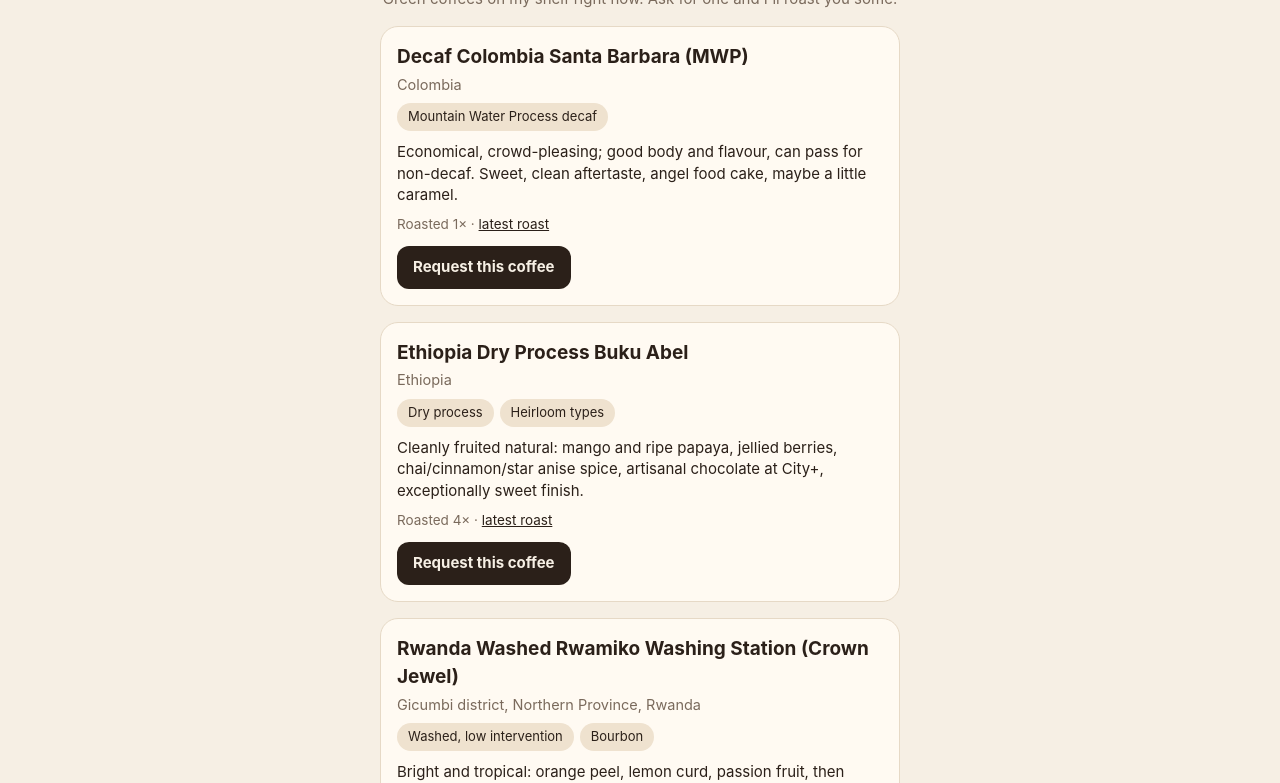
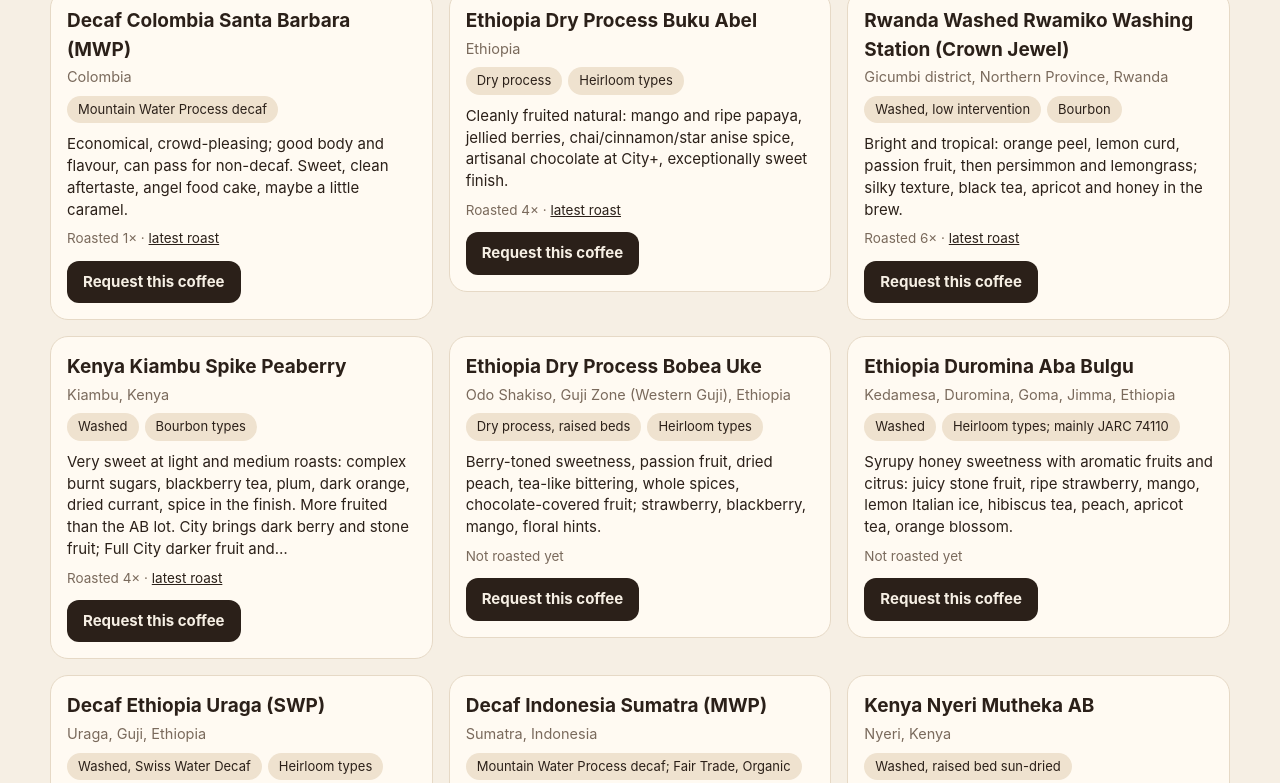
Before and after one commit to swoolf/coffee, a plain HTML site: page index.html in a window 1280 px wide. Shown: the part 219-1002 px from the top of the page. Drawn offline with Linux system fonts and the light colour scheme.

Commit message:
Roasts updated (42)

```diff
--- a/index.html
+++ b/index.html
@@ -45,7 +45,7 @@ svg{display:block;width:100%;height:auto;overflow:visible}
 .foot a{color:var(--dim)}
 .video{display:block;text-align:center;margin:14px auto 0;max-width:320px;padding:12px 16px;border-radius:99px;background:var(--card);border:1px solid var(--line);color:var(--ink);font-weight:600;text-decoration:none}
 .list a{color:var(--ink)}.list em a{color:var(--dim);font-size:13px}
-.cname{font-size:19px;font-weight:700;margin:0}.cwhere{color:var(--dim);margin:2px 0 8px;font-size:14.5px}.cnotes{margin:10px 0 0;font-size:15px;line-height:1.45}.cmeta{color:var(--dim);font-size:13.5px;margin:8px 0 0}.cmeta a{color:var(--ink)}.shelf .chips{margin:0}.rq,.form button{margin-top:12px;font:inherit;font-weight:650;font-size:15px;padding:10px 16px;border-radius:12px;border:0;background:var(--ink);color:var(--bg);cursor:pointer}.form button:disabled{opacity:.5}.form{display:flex;flex-direction:column;gap:8px;margin-top:10px}.form input,.form textarea{font:inherit;font-size:16px;padding:10px 12px;border-radius:12px;border:1.5px solid var(--line);background:var(--bg);color:var(--ink)}.form textarea{min-height:80px;resize:vertical}.form button{align-self:flex-start;margin-top:2px}.hp{position:absolute;left:-9999px;width:1px;height:1px;opacity:0}.thanks{margin:12px 0 0;font-weight:600}
+.cname{font-size:19px;font-weight:700;margin:0}.cwhere{color:var(--dim);margin:2px 0 8px;font-size:14.5px}.cnotes{margin:10px 0 0;font-size:15px;line-height:1.45}.cmeta{color:var(--dim);font-size:13.5px;margin:8px 0 0}.cmeta a{color:var(--ink)}.shelf .chips{margin:0}.rq,.form button{margin-top:12px;font:inherit;font-weight:650;font-size:15px;padding:10px 16px;border-radius:12px;border:0;background:var(--ink);color:var(--bg);cursor:pointer}.form button:disabled{opacity:.5}.form{display:flex;flex-direction:column;gap:8px;margin-top:10px}.form input,.form textarea{font:inherit;font-size:16px;padding:10px 12px;border-radius:12px;border:1.5px solid var(--line);background:var(--bg);color:var(--ink)}.form textarea{min-height:80px;resize:vertical}.form button{align-self:flex-start;margin-top:2px}@media (min-width:760px){body.listpage .wrap{max-width:1180px}body.listpage{padding:24px 28px 48px}.shelfgrid{display:grid;grid-template-columns:repeat(2,minmax(0,1fr));gap:16px;align-items:start;margin-bottom:28px}.shelfgrid .card{margin-top:0}.rgroups{columns:2;column-gap:16px}.rgroups .card{break-inside:avoid;display:inline-block;width:100%;box-sizing:border-box;margin:0 0 16px}body.listpage .logo{width:96px;height:96px}}@media (min-width:1100px){.shelfgrid{grid-template-columns:repeat(3,minmax(0,1fr))}.rgroups{columns:3}}.hp{position:absolute;left:-9999px;width:1px;height:1px;opacity:0}.thanks{margin:12px 0 0;font-weight:600}
 .msg{text-align:center;color:var(--dim);margin-top:30px}
 </style>
 </head>
@@ -175,7 +175,7 @@ function sendInbox(f,fields,done){
   fetch(INBOX,{method:'POST',mode:'no-cors',body:b}).then(()=>done(true)).catch(()=>done(false))}
 function shelf(cs){
   if(!cs||!cs.length)return '';
-  return `<h1>Ready to roast</h1><p class="where">Green coffees on my shelf right now. ${INBOX?"Ask for one and I'll roast you some.":''}</p>`+
+  return `<h1>Ready to roast</h1><p class="where">Green coffees on my shelf right now. ${INBOX?"Ask for one and I'll roast you some.":''}</p><div class="shelfgrid">`+
     cs.map(c=>{const where=[c.region,c.country].filter(Boolean).join(', ');
       const chips=[c.process&&c.process.replace(/\s*\(.*\)/,''),c.varieties&&!/not given/i.test(c.varieties)?c.varieties:''].filter(Boolean);
       const sn=String(c.notes||'');
@@ -183,7 +183,7 @@ function shelf(cs){
       ${chips.length?`<div class="chips" style="justify-content:flex-start">${chips.map(x=>`<span class="chip">${esc(x)}</span>`).join('')}</div>`:''}
       ${sn?`<p class="cnotes">${esc(sn.length>240?sn.slice(0,sn.lastIndexOf(' ',237))+'…':sn)}</p>`:''}
       <p class="cmeta">${c.roasts?`Roasted ${c.roasts}× · <a href="?r=${encodeURIComponent(c.last)}">latest roast</a>`:'Not roasted yet'}</p>
-      ${INBOX?`<button class="rq" data-c="${esc(c.slug)}">Request this coffee</button>`:''}<div class="rqf" id="rq_${esc(c.slug)}"></div></div>`}).join('')}
+      ${INBOX?`<button class="rq" data-c="${esc(c.slug)}">Request this coffee</button>`:''}<div class="rqf" id="rq_${esc(c.slug)}"></div></div>`}).join('')+'</div>'}
 function wireShelf(){document.querySelectorAll('button.rq').forEach(b=>b.onclick=()=>{
   const slug=b.dataset.c,box=document.getElementById('rq_'+slug);b.style.display='none';
   box.innerHTML=`<form class="form"><input name="name" placeholder="Your name" maxlength="60" required>
@@ -206,7 +206,7 @@ function wireHow(){const box=document.getElementById('how');if(!box)return;const
 function fmtDate(id){const m=/^(\d{4})(\d\d)(\d\d)_(\d\d)(\d\d)/.exec(id);if(!m)return id;
   return MON[+m[2]-1].slice(0,3)+' '+(+m[3])+', '+m[1]}
 function renderList(all,showShort){
-  document.title='Roasts';
+  document.title='Coffee';document.body.classList.add('listpage');
   if(!all||!all.length){$('#app').innerHTML='<p class="msg">No roasts yet.</p>';return}
   const rs=showShort?all:all.filter(x=>x.total>=300),hidden=all.length-rs.length;
   const groups={};rs.forEach(x=>{(groups[x.coffee]=groups[x.coffee]||[]).push(x)});
@@ -214,10 +214,10 @@ function renderList(all,showShort){
   window.ALL=all;
   $('#app').innerHTML=shelf(window.SHELF)+`<h1>Roasts</h1><p class="where">${rs.length} roasts, newest first. Tap one for its card.`+
     (hidden?` <a href="#" onclick="renderList(ALL,1);return false">Show ${hidden} short test runs</a>`:'')+`</p>`+
-    order.map(c=>`<div class="card"><h2>${esc(c)}</h2><ul class="phases list">${groups[c].map(x=>`
+    '<div class="rgroups">'+order.map(c=>`<div class="card"><h2>${esc(c)}</h2><ul class="phases list">${groups[c].map(x=>`
       <li><i style="background:var(--brown)"></i><div><a href="?r=${encodeURIComponent(x.id)}"><b>${esc(fmtDate(x.id))}</b></a>
       <small>${mmss(x.total)} total · FC ${mmss(x.fc)} · after crack ${mmss(x.dev)}${x.dropBt!=null?' · drop '+Math.round(F(x.dropBt))+'°F':''}</small></div>
-      <em><a href="logs/roast_${encodeURIComponent(x.id)}.csv">csv</a></em></li>`).join('')}</ul></div>`).join('');
+      <em><a href="logs/roast_${encodeURIComponent(x.id)}.csv">csv</a></em></li>`).join('')}</ul></div>`).join('')+'</div>';
   wireShelf();
 }
 if(!R)Promise.all([fetch('roasts.json').then(x=>x.json()),fetch('coffees.json').then(x=>x.ok?x.json():[]).catch(()=>[])]).then(([a,c])=>{window.SHELF=c;renderList(a)}).catch(e=>render({error:String(e.message||e)}));
```
